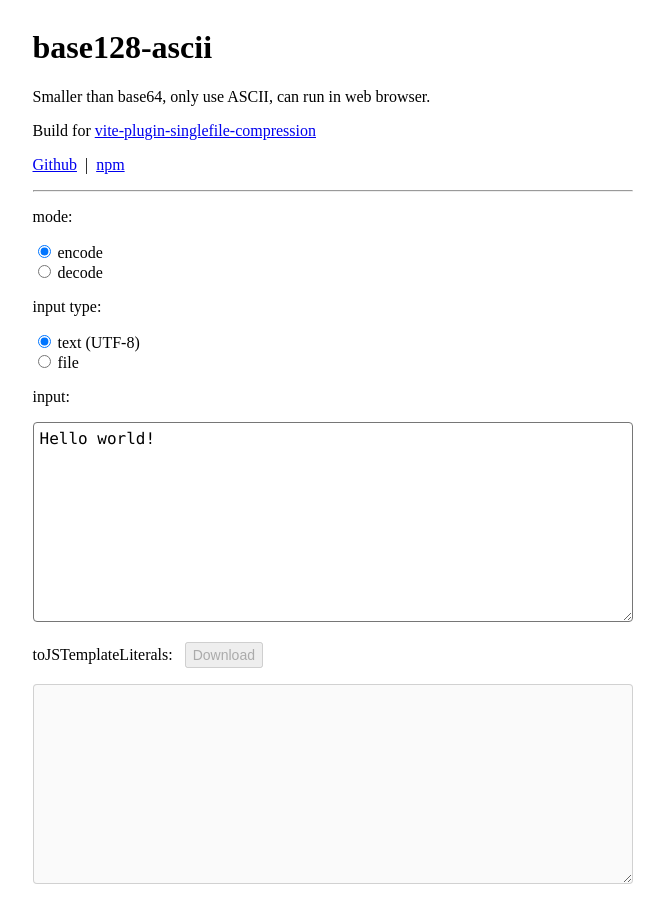
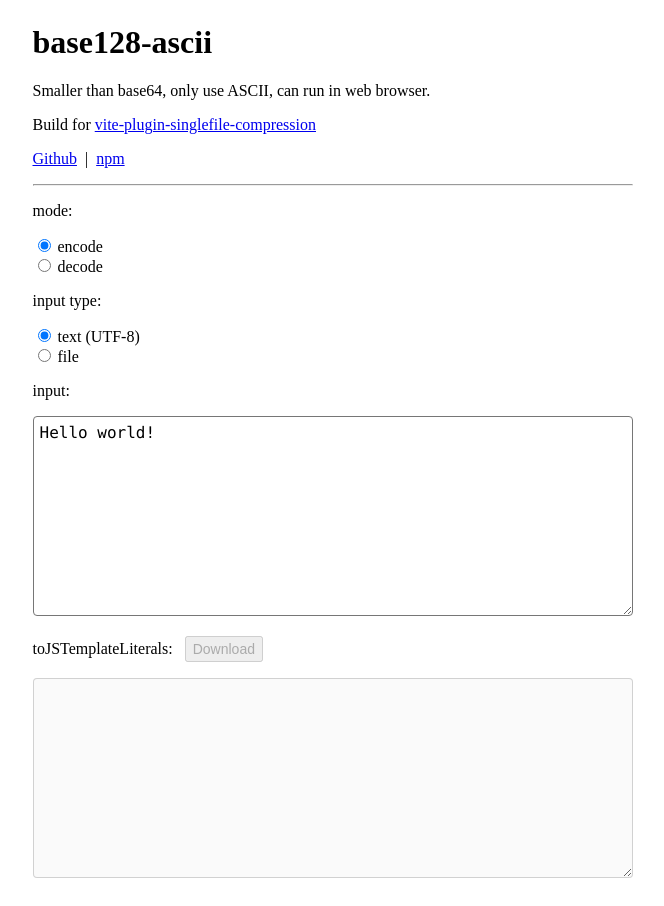
Before and after one commit to bddjr/base128, a website: page website/index.html in a window 1280 px wide. Shown: the whole page, without its empty margins (300-964 px from the left). Drawn offline with Linux system fonts and the light colour scheme.

Commit message:
html body margin

```diff
--- a/website/index.html
+++ b/website/index.html
@@ -26,11 +26,16 @@
         body {
             display: flex;
             justify-content: center;
+            margin: 24px 16px;
         }
 
         #main {
             width: 100%;
             max-width: 600px;
+        }
+
+        #h1 {
+            margin-top: 0;
         }
 
         textarea {
@@ -80,7 +85,7 @@
 
 <body>
     <div id="main">
-        <h1>base128-ascii</h1>
+        <h1 id="h1">base128-ascii</h1>
         <p>Smaller than base64, only use ASCII, can run in web browser.</p>
         <p>Build for <a target="_blank"
                 href="https://bddjr.github.io/vite-plugin-singlefile-compression/#/">vite-plugin-singlefile-compression</a>
```
